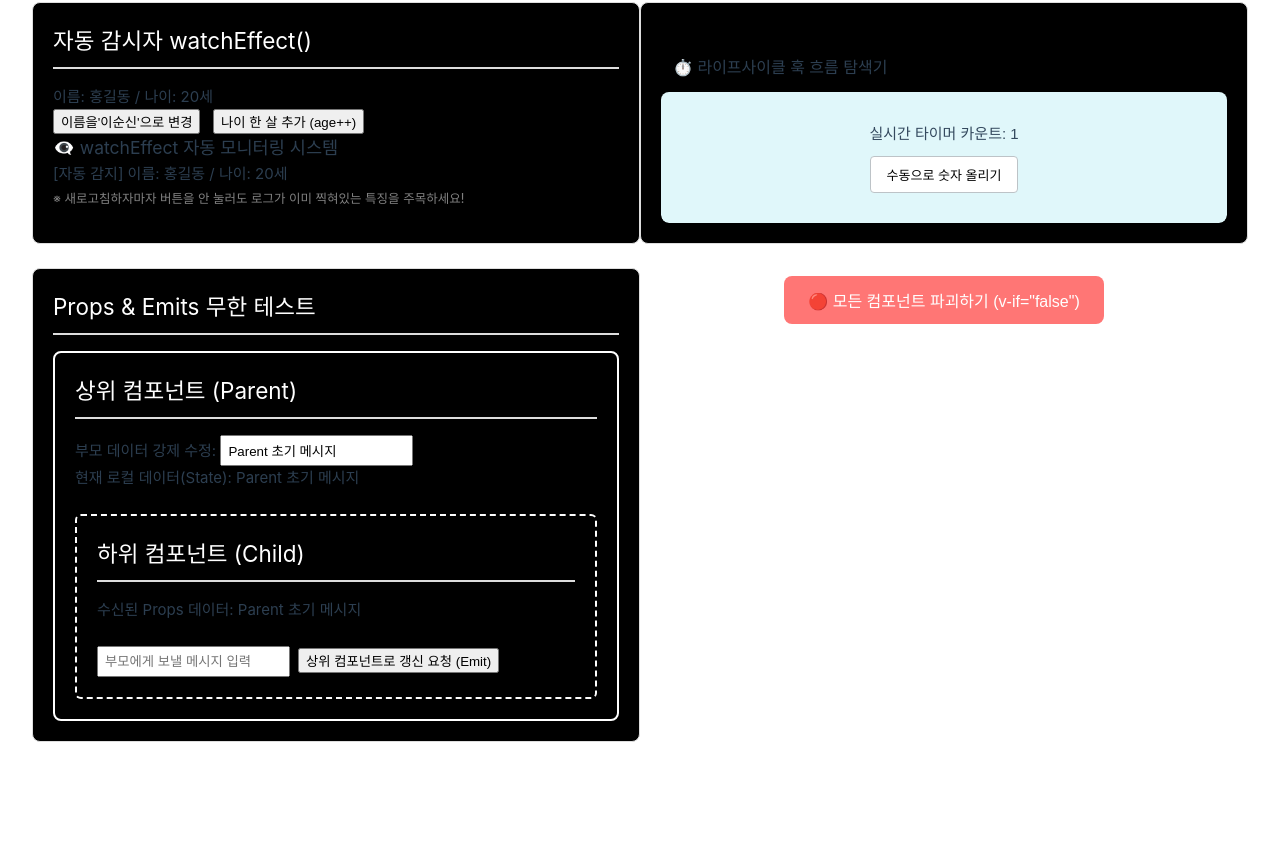
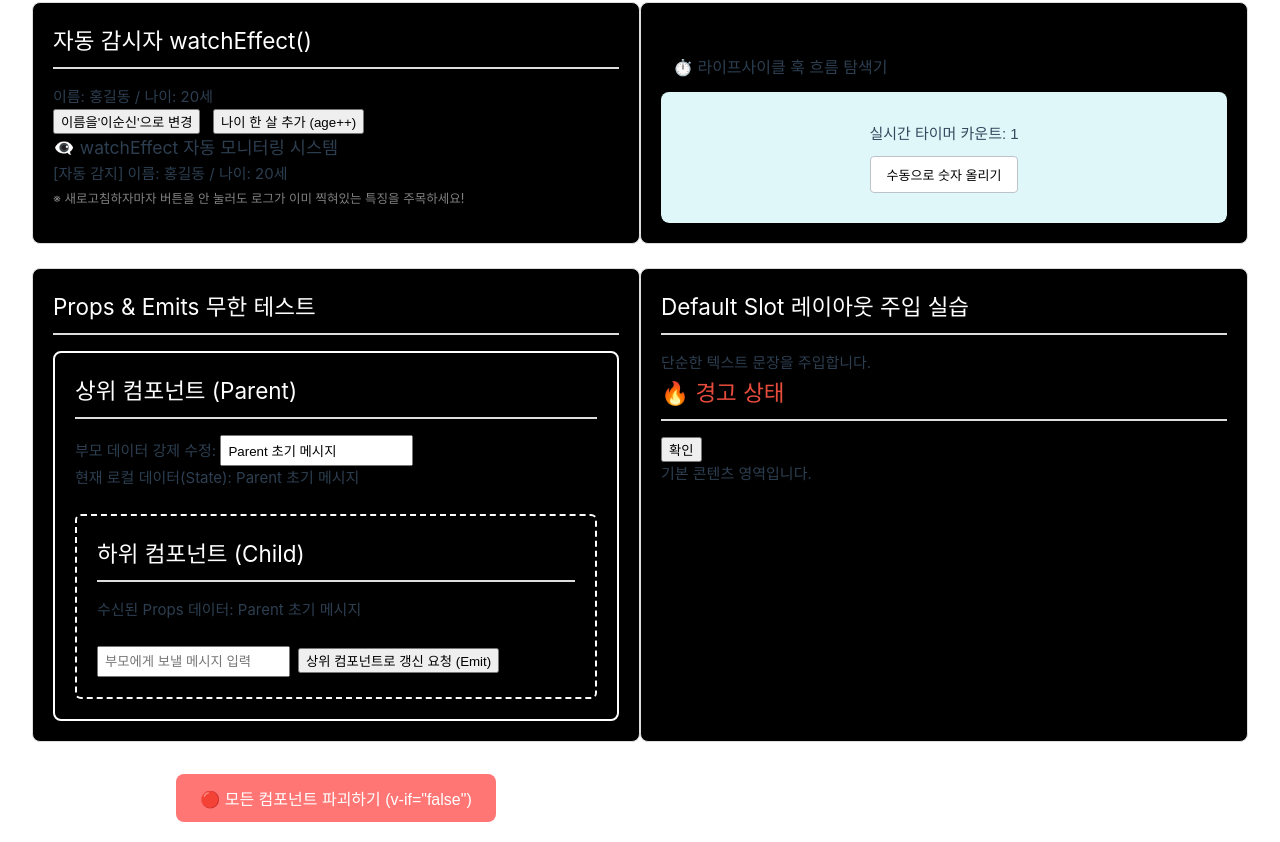
Before and after one commit to rkdgml3577/skala-vue, a Vue app: page / in a window 1280 px wide. Shown: the part 4989-5831 px from the top of the page. Before the commit the page ends 5743 px from the top, so only its background shows below. Built offline with nearby package versions, Linux system fonts and the light colour scheme.

Commit message:
Default Slot  practice

```diff
--- a/src/App.vue
+++ b/src/App.vue
@@ -35,6 +35,7 @@ import SampleThirty from "./components/ReactiveDataWatchExample.vue";
 import SampleThirtyOne from "./components/WatchEffectExample.vue";
 import SampleThirtyTwo from "./components/LifecycleHookExample.vue";
 import SampleThirtyThree from "./components/PropsEmitsParents.vue";
+import SampleThirtyFour from "./components/SlotDefaultParent.vue";
 const isVisible = ref(true);
 const samples = [
   SampleOne,
@@ -70,6 +71,7 @@ const samples = [
   SampleThirtyOne,
   SampleThirtyTwo,
   SampleThirtyThree,
+  SampleThirtyFour,
 ];
 </script>
 
--- /dev/null
+++ b/src/components/SlotDefaultChild.vue
@@ -0,0 +1,7 @@
+<template>
+  <div class="base-card">
+    <slot>
+      <p>기본 콘텐츠 영역입니다.</p>
+    </slot>
+  </div>
+</template>
--- /dev/null
+++ b/src/components/SlotDefaultParent.vue
@@ -0,0 +1,17 @@
+<script setup>
+import SlotDefaultChild from "@/components/SlotDefaultChild.vue";
+</script>
+
+<template>
+  <div class="practice-section">
+    <h2>Default Slot 레이아웃 주입 실습</h2>
+    <SlotDefaultChild>
+      <p>단순한 텍스트 문장을 주입합니다.</p>
+    </SlotDefaultChild>
+    <SlotDefaultChild>
+      <h2 style="color: #e74c3c">🔥 경고 상태</h2>
+      <button>확인</button>
+    </SlotDefaultChild>
+    <SlotDefaultChild> </SlotDefaultChild>
+  </div>
+</template>
```
